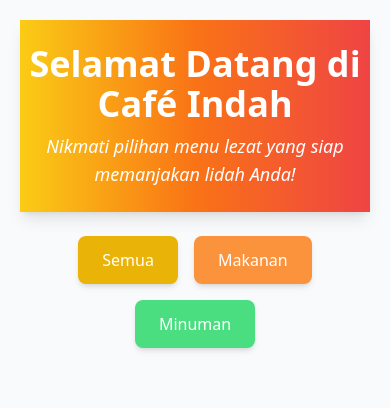
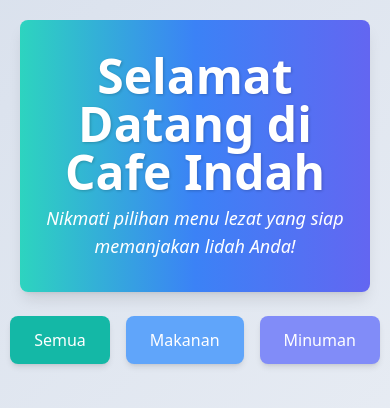
Before and after one commit to cafeindahh/menucafe, a plain HTML site: page index.html in a window 390 px wide. Drawn offline with nearby package versions, Linux system fonts and the light colour scheme.

Commit message:
Update index.html

```diff
--- a/index.html
+++ b/index.html
@@ -5,38 +5,70 @@
     <meta name="viewport" content="width=device-width, initial-scale=1.0">
     <title>Menu Café Indah</title>
     <script src="https://cdn.tailwindcss.com"></script>
+    <style>
+       /* Animasi background gradient */
+       @keyframes gradientBG {
+        0% { background-position: 0% 50%; }
+        50% { background-position: 100% 50%; }
+        100% { background-position: 0% 50%; }
+    }
+
+    body {
+        background: linear-gradient(-45deg, #f5f7fa, #c3cfe2);
+        background-size: 400% 400%;
+        animation: gradientBG 15s ease-in-out infinite;
+        -webkit-font-smoothing: antialiased;
+        text-rendering: optimizeLegibility;
+    }
+
+    /* Animasi fade-in lebih halus */
+    .fade-in {
+        opacity: 0;
+        transform: translateY(-5px);
+        animation: fadeIn 0.6s ease-out forwards;
+    }
+
+    @keyframes fadeIn {
+        from { opacity: 0; transform: translateY(-5px); }
+        to { opacity: 1; transform: translateY(0); }
+    }
+
+    /* Efek teks judul tanpa scale */
+    .title-effect {
+        animation: none; /* Menghapus efek scaling */
+        text-shadow: 1px 1px 2px rgba(0, 0, 0, 0.2);
+    }
+
+    /* Meningkatkan keterbacaan pada mobile */
+    @media screen and (max-width: 768px) {
+        h1 {
+            font-size: 2.5rem; /* Lebih kecil agar tidak blur */
+            text-shadow: 1px 1px 3px rgba(0, 0, 0, 0.2);
+        }
+    }
+</style>
 </head>
-<body class="bg-gray-50 p-5 font-sans">
+<body class="p-5 font-sans">
 
     <!-- Header -->
-    <header class="text-center py-6 bg-gradient-to-r from-yellow-400 via-orange-500 to-red-500 text-white shadow-lg">
-        <h1 class="text-4xl font-bold">Selamat Datang di Café Indah</h1>
+    <header class="text-center py-8 bg-gradient-to-r from-teal-400 via-blue-500 to-indigo-500 text-white rounded-lg shadow-lg fade-in">
+        <h1 class="text-5xl font-bold welcome-text">Selamat Datang di Cafe Indah</h1>
         <p class="mt-2 text-lg italic">Nikmati pilihan menu lezat yang siap memanjakan lidah Anda!</p>
     </header>
 
     <!-- Filter Kategori -->
-    <div class="flex justify-center flex-wrap gap-4 mt-6 mb-8">
-        <button class="bg-yellow-500 text-white px-6 py-3 rounded-lg shadow-md hover:bg-yellow-600 transition duration-300" onclick="filterMenu('all')">Semua</button>
-        <button class="bg-orange-400 text-white px-6 py-3 rounded-lg shadow-md hover:bg-orange-500 transition duration-300" onclick="filterMenu('makanan')">Makanan</button>
-        <button class="bg-green-400 text-white px-6 py-3 rounded-lg shadow-md hover:bg-green-500 transition duration-300" onclick="filterMenu('minuman')">Minuman</button>
+    <div class="flex justify-center gap-4 mt-6 mb-8 fade-in">
+        <button class="bg-teal-500 text-white px-6 py-3 rounded-lg shadow-md hover:bg-teal-600 category-button" onclick="filterMenu('all')">Semua</button>
+        <button class="bg-blue-400 text-white px-6 py-3 rounded-lg shadow-md hover:bg-blue-500 category-button" onclick="filterMenu('makanan')">Makanan</button>
+        <button class="bg-indigo-400 text-white px-6 py-3 rounded-lg shadow-md hover:bg-indigo-500 category-button" onclick="filterMenu('minuman')">Minuman</button>
     </div>
 
     <!-- Daftar Menu -->
-    <div id="menu-container" class="grid grid-cols-1 sm:grid-cols-2 md:grid-cols-3 lg:grid-cols-4 gap-6 mb-10">
-        <!-- Menu akan di-generate oleh JavaScript -->
+    <div id="menu-container" class="grid grid-cols-1 sm:grid-cols-2 md:grid-cols-3 lg:grid-cols-4 gap-6 mb-10 fade-in">
+        <!-- Menu dan varian akan di-generate oleh JavaScript -->
     </div>
 
-    <!-- Modal untuk Pilih Varian -->
-    <div id="modal" class="fixed inset-0 bg-black bg-opacity-50 flex justify-center items-center hidden">
-        <div class="bg-white p-6 rounded-lg shadow-lg w-4/5 sm:w-3/5 md:w-1/3 text-center">
-            <h2 id="modal-title" class="text-xl font-bold mb-4">Pilih Varian</h2>
-            <div id="modal-content" class="space-y-2"></div>
-            <button class="mt-4 bg-red-500 text-white px-4 py-2 rounded hover:bg-red-600" onclick="closeModal()">
-                Tutup
-            </button>
-        </div>
-    </div>
-
-    <script src="script.js"></script>
+    <!-- JavaScript -->
+    <script src="scriptt.js"></script>
 </body>
 </html>
```
